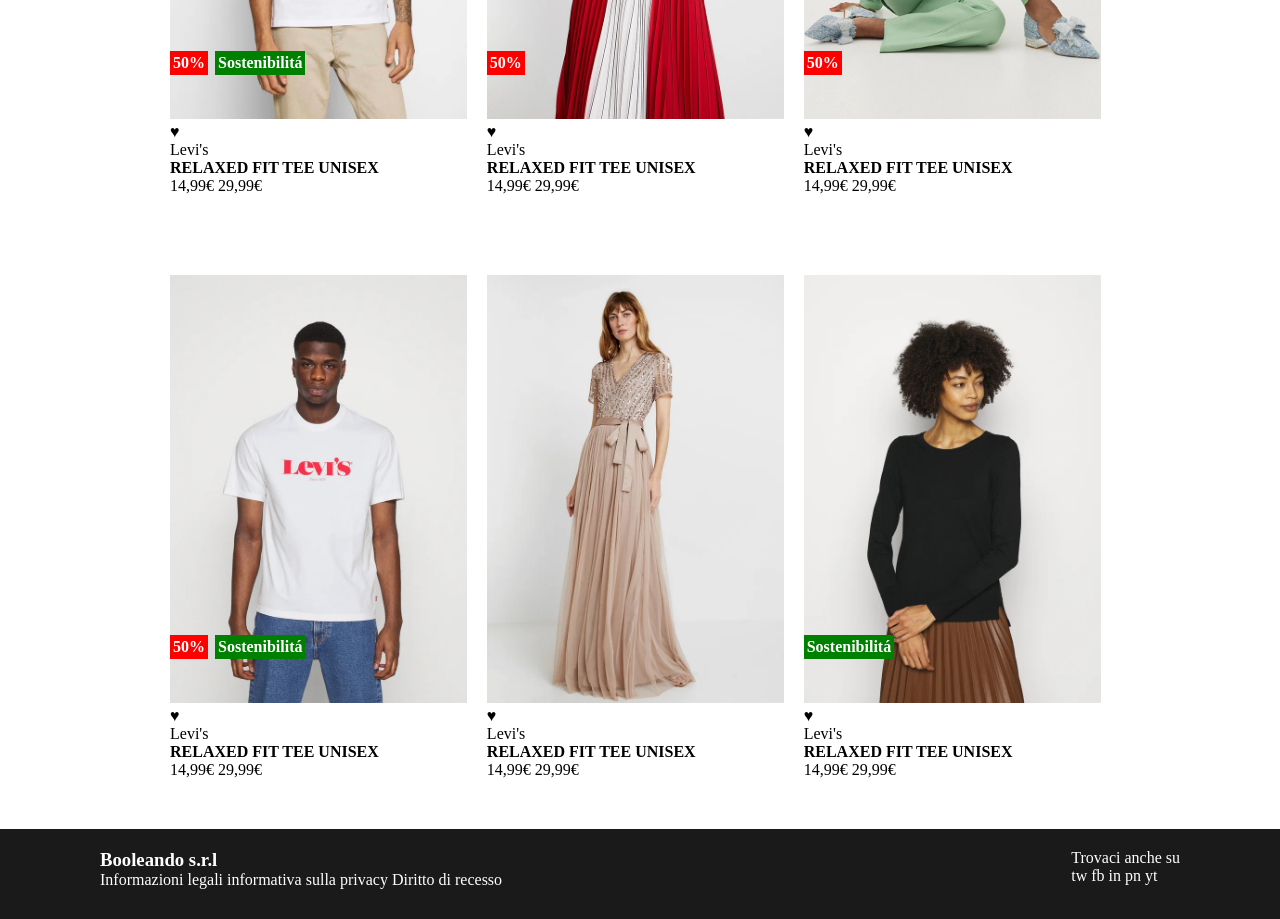
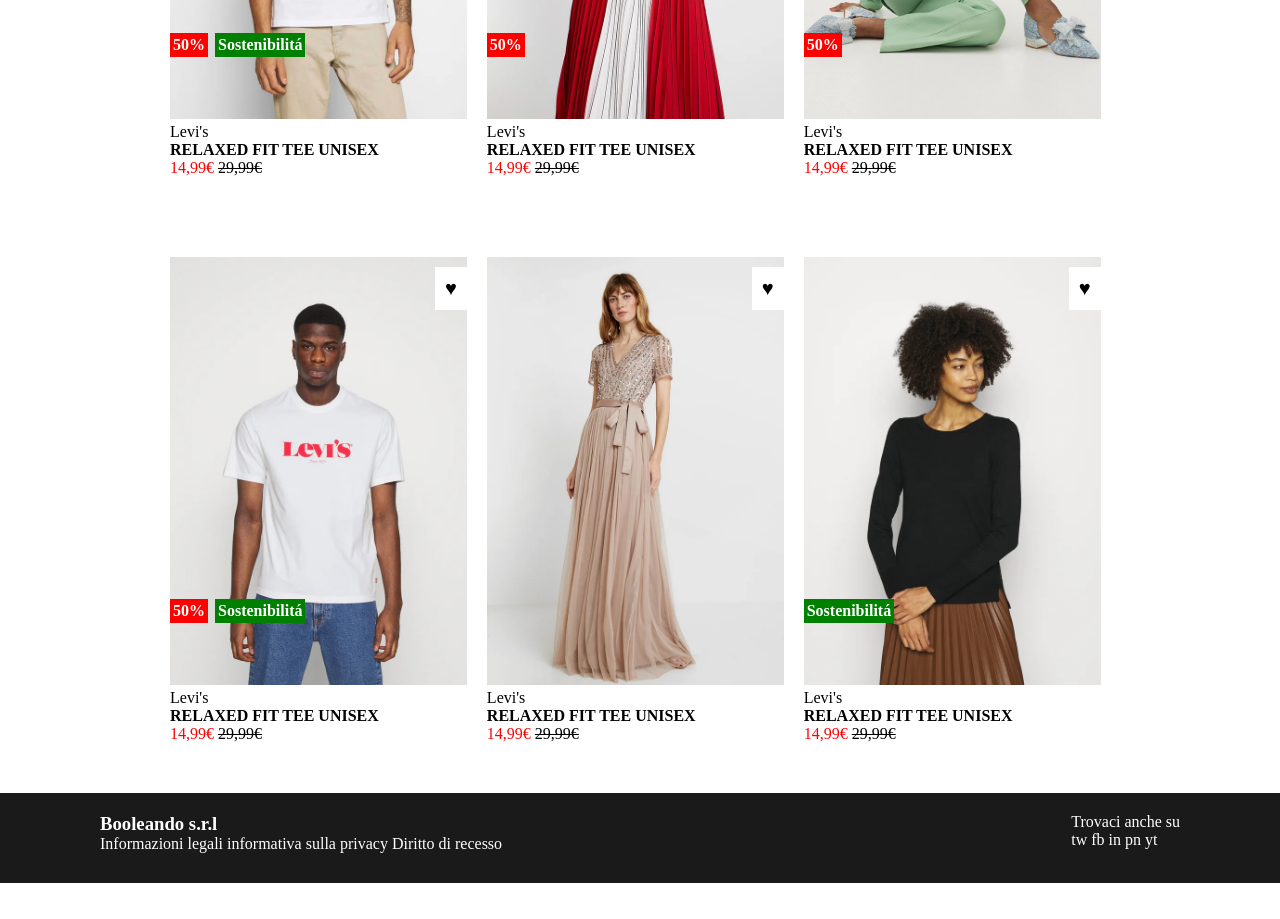
Before and after one commit to SorayaBoolean/html-css-boolando, a plain HTML site: page index.html in a window 1280 px wide. Shown: the part 400-1319 px from the top of the page. After the commit the page ends 1283 px from the top, so only its background shows below. Drawn offline with Linux system fonts and the light colour scheme.

Commit message:
fixed: aggiustato positions e stilizzato descrizione prodotto, ora procedo con hover immagini

```diff
--- a/css/style.css
+++ b/css/style.css
@@ -84,6 +84,7 @@ li{
     background-color: red;
     position: absolute;
     bottom: 150px;
+    left: 10px;
 
 }
 
@@ -101,7 +102,26 @@ li{
     left: 10px ;
 }
 
+.old-price{
+   text-decoration:line-through;
+}
 
+.new-price{
+    color: red;
+}
+
+.heart{
+    background-color: #ffff;
+    padding: 10px;
+    position: absolute;
+    top: 40px;
+    right: 10px;
+    font-size: 20px;
+}
+
+.heart:hover{
+    color: red;
+}
 
 /*fine main*/
 
--- a/index.html
+++ b/index.html
@@ -44,8 +44,8 @@
                 <div class="description-product">
                     <span>Levi's</span>
                     <h4>RELAXED FIT TEE UNISEX</h2>
-                    <span>14,99&#8364;</span>
-                    <span>29,99&#8364;</span>
+                    <span class="new-price">14,99&#8364;</span>
+                    <span class="old-price">29,99&#8364;</span>
                 </div>
             </div>
             <div class="product col">
@@ -55,8 +55,8 @@
                 <div class="description-product">
                     <span>Levi's</span>
                     <h4>RELAXED FIT TEE UNISEX</h2>
-                    <span>14,99&#8364;</span>
-                    <span>29,99&#8364;</span>
+                    <span class="new-price">14,99&#8364;</span>
+                    <span class="old-price">29,99&#8364;</span>
                 </div>
             </div>
             <div class="product col">
@@ -66,8 +66,8 @@
                 <div class="description-product">
                     <span>Levi's</span>
                     <h4>RELAXED FIT TEE UNISEX</h2>
-                    <span>14,99&#8364;</span>
-                    <span>29,99&#8364;</span>
+                    <span class="new-price">14,99&#8364;</span>
+                    <span class="old-price">29,99&#8364;</span>
                 </div>
             </div>
             <div class="product col">
@@ -78,8 +78,8 @@
                 <div class="description-product">
                     <span>Levi's</span>
                     <h4>RELAXED FIT TEE UNISEX</h2>
-                    <span>14,99&#8364;</span>
-                    <span>29,99&#8364;</span>
+                    <span class="new-price">14,99&#8364;</span>
+                    <span class="old-price">29,99&#8364;</span>
                 </div>
             </div>
             <div class="product">
@@ -88,8 +88,8 @@
                 <div class="description-product">
                     <span>Levi's</span>
                     <h4>RELAXED FIT TEE UNISEX</h2>
-                    <span>14,99&#8364;</span>
-                    <span>29,99&#8364;</span>
+                    <span class="new-price">14,99&#8364;</span>
+                    <span class="old-price">29,99&#8364;</span>
                 </div>
             </div>
             <div class="product">
@@ -99,8 +99,8 @@
                 <div class="description-product">
                     <span>Levi's</span>
                     <h4>RELAXED FIT TEE UNISEX</h2>
-                    <span>14,99&#8364;</span>
-                    <span>29,99&#8364;</span>
+                    <span class="new-price">14,99&#8364;</span>
+                    <span class="old-price">29,99&#8364;</span>
                 </div>
             </div>
         </div>
```
